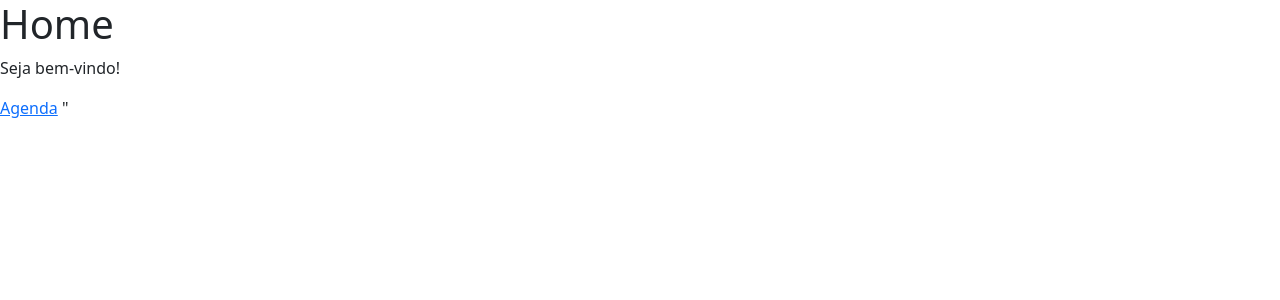
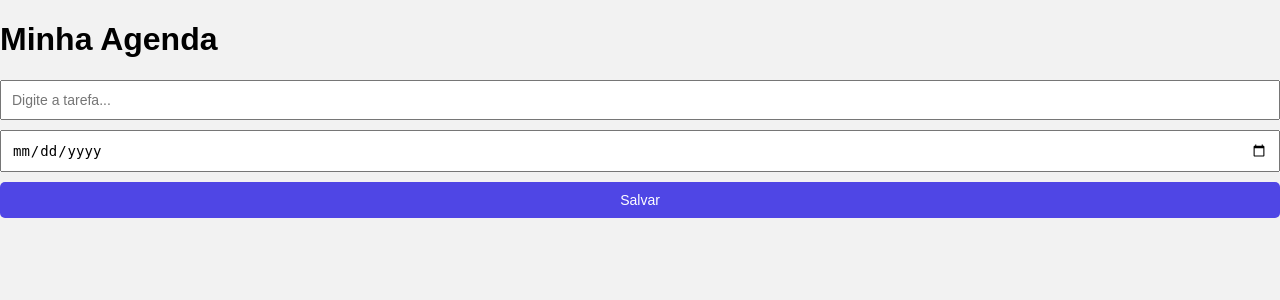
Before and after one commit to Brunaveloso7/agenda, a Flask app: page / in a window 1280 px wide. Shown: the top 300 px of the page. Run offline with Flask 3, Linux system fonts and the light colour scheme; data comes from the database, SQL or seed files in the repository; data that the repository does not hold is empty.

Commit message:
Finalização do projeto

```diff
--- a/app.py
+++ b/app.py
@@ -1,46 +1,74 @@
-from flask import Flask, redirect, render_template, request, url_for
+from flask import Flask, render_template, request, redirect, url_for, jsonify
 from models.tarefa import Tarefa
+from models.database import init_db
 
 app = Flask(__name__)
 
 
-@app.route('/')
-def home():
-    return render_template('home.html', titulo='Home')
-
-@app.route('/agenda', methods=['GET', 'POST'])
-def agenda():
-    tarefas = None
-
-    if request.method == 'POST':
-        titulo_tarefa = request.form['titulo_tarefa']
-        data_conclusao = request.form['data_conclusao']
-        tarefa = Tarefa(titulo_tarefa, data_conclusao)
-        tarefa.salvar_tarefa()
-
-    tarefas = Tarefa.obter_tarefas()
-    return render_template('agenda.html', titulo='Agenda', tarefas=tarefas)
-
-@app.route('/delete/<int:idTarefa>')
-def delete(idTarefa):
-    terefa = Tarefa.id(idTarefa)
-    terefa.excluir_tarefa()
-    #return render_template('agenda.html', titulo='Agenda', tarefas=tarefas)
-    return redirect(url_for('agenda'))
-
-@app.route('/Hello')
-def hello_world():
-    return 'Hello, World!'
+init_db()
 
 
-@app.route('/update/<int:idTarefa>', methods = ['GET', 'POST'])
+
+
+
+@app.route("/", methods=["GET", "POST"])
+def agenda():
+
+    if request.method == "POST":
+        titulo = request.form["titulo-tarefa"]
+        data = request.form["data-conclusao"]
+
+        nova_tarefa = Tarefa(titulo, data)
+        nova_tarefa.salvar_tarefa()
+
+        return redirect(url_for("agenda"))
+
+    lista = Tarefa.obter_tarefas()
+
+    return render_template(
+        "agenda.html", titulo="Agenda", tarefas=lista, tarefa_selecionada=None
+    )
+
+
+@app.route("/status/<int:idTarefa>", methods=["POST"])
+def status(idTarefa):
+
+    tarefa = Tarefa.id(idTarefa)
+    tarefa.alternar_status()
+    return jsonify(sucesso=True)
+
+
+@app.route("/delete/<int:idTarefa>")
+def delete(idTarefa):
+    tarefa = Tarefa.id(idTarefa)
+
+    if tarefa.concluida == 1:
+        return "<script>alert('Reabra a tarefa antes de excluir!'); " \
+        "window.location.href='/agenda';</script>"
+
+    tarefa.excluir_tarefa()
+    return redirect(url_for("agenda"))
+
+
+@app.route("/update/<int:idTarefa>", methods=["GET", "POST"])
 def update(idTarefa):
-    if request.method == 'POST':
-        titulo = request.form['titulo_tarefa']
-        data = request.form['data_conclusao']
-        tarefa = Tarefa(titulo, data, idTarefa)
-        tarefa.atualizar_tarefa()
-        return redirect(url_for('agenda'))
-    tarefas=Tarefa.obter_tarefas()
-    tarefa_selecionada = Tarefa.id(idTarefa)
-    return render_template('agenda.html', titulo=f'Editando a tarefa ID: {idTarefa}', tarefas=tarefas, tarefa_selecionada=tarefa_selecionada)
+
+    if request.method == "POST":
+        titulo = request.form["titulo-tarefa"]
+        data = request.form["data-conclusao"]
+
+        tarefa = Tarefa(titulo, data, id_tarefa=idTarefa)
+        tarefa.atualizar_tarefas()
+        return redirect(url_for("agenda"))
+
+    tarefa_edit = Tarefa.id(idTarefa)
+    lista = Tarefa.obter_tarefas()
+
+    return render_template(
+        "agenda.html", titulo="Editar", tarefa_selecionada=tarefa_edit,
+        tarefas=lista
+    )
+
+
+if __name__ == "__main__":
+    app.run(debug=True)
--- a/models/database.py
+++ b/models/database.py
@@ -6,45 +6,66 @@ import traceback
 import os
 
 load_dotenv()
+
 DB_PATH = os.getenv('DATABASE', './data/tarefas.sqlite3')
 
+
+
+def init_db(db_name: str = DB_PATH) -> None:
+
+    data_dir = os.path.join(os.getcwd(), "data")
+
+    if not os.path.exists(data_dir):
+        os.makedirs(data_dir, exist_ok=True)
+
+    with connect(db_name) as conn:
+        conn.execute("""
+            CREATE TABLE IF NOT EXISTS tarefas (
+                id INTEGER PRIMARY KEY AUTOINCREMENT,
+                titulo_tarefa TEXT NOT NULL,
+                data_conclusao TEXT,
+                concluida INTEGER DEFAULT 0,
+                data_hora_conclusao TEXT
+            );
+        """)
+
+
 class Database:
-    def __init__(self, db_name: str) -> None:
+    """
+    Classe que cuida da conexão com o banco SQLite
+    e executa comandos SQL.
+    """
+
+
+    def __init__(self, db_name: str = DB_PATH) -> None:
         self.connection: Connection = connect(db_name)
         self.cursor: Cursor = self.connection.cursor()
-        self.executar("""
-        CREATE TABLE IF NOT EXISTS tarefas (
-         id INTEGER PRIMARY KEY AUTOINCREMENT,
-         titulo_tarefa TEXT NOT NULL,
-         data_conclusao TEXT);
-        """)
 
-    """
-       Classe que gerencia conexões e operaçõesz com um banco de dados SQLite.
-       Utiliza o protocolo de gerenciamento de conetxto para garantir que a
-       conexão seja
 
-    """
 
     def executar(self, query: str, params: tuple = ()) -> Cursor:
         self.cursor.execute(query, params)
         self.connection.commit()
         return self.cursor
 
+
+
     def buscar_tudo(self, query: str, params: tuple = ()) -> list[Any]:
         self.cursor.execute(query, params)
         return self.cursor.fetchall()
 
+
+
+
     def close(self) -> None:
         self.connection.close()
 
-    # Métodos para o gerenciamento de contexto
 
-    # Método de entrada do contexto
     def __enter__(self) -> Self:
         return self
 
-    # Método de saída do contexto
+
+
     def __exit__(
         self,
         exc_type: Optional[Type[BaseException]],
@@ -52,26 +73,8 @@ class Database:
         tb: Optional[TracebackType],
     ) -> None:
         if exc_type is not None:
-            print("Exceção capiturar no contexto: ")
+            print("Exceção capturada no contexto:")
             print(f"Tipo: {exc_type.__name__}")
             print(f"Mensagem: {exc_value}")
-            print("Traceback completo:")
-            traceback.print_tb(tb)
 
         self.close()
-
-
-# Área de Testes
-# try:
-#     db = Database('./data/tarefas.sqlite3')
-#     db.executar('''
-#     CREATE TABLE IF NOT EXISTS tarefas (
-#         id INTEGER PRIMARY KEY AUTOINCREMENT,
-#         titulo_tarefa TEXT NOT NULL,
-#         data_conclusao TEXT);
-#     ''')
-#     db.executar(" INSERT INTO tarefas (titulo_tarefa, data_conclusao) VALUES (?, ?);", ("Estudar Python", "2026-01-29"))
-# except Exception as e:
-#     print(f"Erro ao criar tabela: {e}")
-# finally:
-#     db.close()
--- a/templates/agenda.html
+++ b/templates/agenda.html
@@ -1,57 +1,70 @@
 {% extends "base.html" %}
 
 {% block content %}
+<div class="container-principal">
+    <h1 class="titulo">Minha Agenda</h1>
 
-<h2 class="bemvindo">Seja bem-vindo 💙</h2>
-
-<div class="agenda">
     <form method="POST">
-        <div class="mb-3">
-    <label for="Adicinar" class="form-label">Titulo da Tarefa</label>
-    <input type="tarefa" class="form-control" name="titulo-tarefa" aria-describedby="ajudaNomeTarefa" required>
-    <div id="ajudaNomeTarefa" class="form-text">Use um nome da tarefa que seja descritivo.</div>
-        </div>
-
-  <div class="mb-3">
-       <label for="data-conclusao" class="form-label">Data de conclusão</label>
-       <input type="date" class="form-control" name = "data-conclusao" id="data-conclusao">
-    </div>
-
-    <button type="submit" class="btn btn-primary">Adicionar</button>
-
-        <input type="text"
-               name="titulo_tarefa"
-               id="titulo_tarefa"
-               placeholder="Título da tarefa"
+        <input type="text" name="titulo-tarefa" class="input-bonito"
+               placeholder="Digite a tarefa..."
+               value="{% if tarefa_selecionada %}{{ tarefa_selecionada.titulo_tarefa }}{% endif %}"
                required>
 
-        <input type="date"
-               name="data_conclusao"
-               id="data_conclusao">
+        <input type="date" name="data-conclusao" class="input-bonito"
+               value="{% if tarefa_selecionada %}{{ tarefa_selecionada.data_conclusao }}{% endif %}"
+               required>
 
-        <button type="submit">Adicionar</button>
+        <button type="submit" class="btn-adicionar">
+            {% if tarefa_selecionada %}Atualizar{% else %}Salvar{% endif %}
+        </button>
+
+        {% if tarefa_selecionada %}
+            <a href="{{ url_for('agenda') }}"
+               style="display:block; text-align:center; margin-top:10px; color:#ff4d6d;">
+               Cancelar
+            </a>
+        {% endif %}
     </form>
-        <p class="tarefa">
-            {{ tarefa.titulo_tarefa }} - {{ tarefa.data_conclusao }}
-        </p>
 
+    <div style="margin-top:20px;">
+        {% for tarefa in tarefas %}
+        <div class="item-tarefa">
+            <div>
+                <span class="{% if tarefa.concluida == 1 %}concluida-texto{% endif %}">
+                    <strong>{{ tarefa.titulo_tarefa }}</strong>
+                </span>
+                <br>
+
+                <small style="color:#999;">
+                    {% if tarefa.concluida == 1 %}
+                        ✔️ {{ tarefa.data_hora_conclusao }}
+                    {% else %}
+                        📅 Prazo: {{ tarefa.data_conclusao }}
+                    {% endif %}
+                </small>
+            </div>
+
+            <div>
+                <button onclick="mudarStatus('{{ tarefa.id_tarefa }}')"
+                        class="btn-status {% if tarefa.concluida == 1 %}cor-reabrir{% else %}cor-concluir{% endif %}">
+                    {% if tarefa.concluida == 1 %}Reabrir{% else %}Concluir{% endif %}
+                </button>
+
+                <a href="{{ url_for('update', idTarefa=tarefa.id_tarefa) }}"
+                   style="text-decoration:none;">✏️</a>
+
+                <a href="{{ url_for('delete', idTarefa=tarefa.id_tarefa) }}"
+                   style="text-decoration:none;">🗑️</a>
+            </div>
+        </div>
+        {% endfor %}
+    </div>
 </div>
-
+<script>
+function mudarStatus(id) {
+    fetch("/status/" + id, {
+        method: "POST"
+    }).then(() => window.location.reload());
+}
+</script>
 {% endblock %}
-
-
-
-<!-- Metódos HTTP:
-GET -> "pega" (recupera/obtém) as informações
-POST -> "envia" (cadastra/inclui/adiciona) as informações
-UPDATE-> "atualiza" as informações
-DELETE -> "apaga" as informações (DELETE)
-CRUD -> Create, Read, Update, Delete
--->
-
-<!-- Códigos de retorno:
- 2xx - Sucesso
- 3xx - Sucesso, mas redirecionando
- 4xx - Não encontrado (falha na REQUISIÇÃO)
- 5xx - Erro do servidor (falha na RESPOSTA)
--->
--- a/templates/base.html
+++ b/templates/base.html
@@ -2,19 +2,14 @@
 <html lang="pt-br">
 <head>
     <meta charset="UTF-8">
-    <meta name="viewport" content="width=device-width, initial-scale=1.0">
     <title>{{ titulo }}</title>
-    <link rel="stylesheet" href="{{ url_for('static',
-    filename='style.css') }}">
-    <link href="https://cdn.jsdelivr.net/npm/bootstrap@5.3.8/dist/css/bootstrap.min.css"
-    rel="stylesheet" integrity="sha384-sRIl4kxILFvY47J16cr9ZwB07vP4J8+LH7qKQnuqkuIAvNWLzeN8tE5YBujZqJLB"
-    crossorigin="anonymous">
+    <link rel="stylesheet" href="{{ url_for('static', filename='style.css') }}">
+    <link rel="icon" type="image/x-icon" href="{{url_for
+        ('static',filename='agenda.png')}}">
 </head>
 <body>
-    <h1>{{ titulo }}</h1>
-    {% block content %}{% endblock %}
-    <script src ="https://cdn.jsdelivr.net/npm/bootstrap@5.3.8/dist/css/bootstrap.min.css"
-    rel="stylesheet" integrity="sha384-sRIl4kxILFvY47J16cr9ZwB07vP4J8+LH7qKQnuqkuIAvNWLzeN8tE5YBujZqJLB"
-    crossorigin="anonymous"></script>"
+    <div class="container">
+        {% block content %}{% endblock %}
+    </div>
 </body>
 </html>
--- a/templates/home.html
+++ /dev/null
@@ -1,6 +0,0 @@
-{% extends "base.html" %}
-
-{% block content %}
-    <p>Seja bem-vindo!</p>
-    <a href="/agenda">Agenda</a>
-{% endblock %}
--- a/teste.py
+++ b/teste.py
@@ -1,6 +1,6 @@
 from models.database import Database
 
-# Teste do gerenciador de contexto
+
 with Database('./data/tarefas.sqlite3') as db:
     db.executar(
         'INSERT INTO tarefas (titulo_tarefa, data_conclusao) VALUES (?, ?);',
```
Also changed, not shown: models/tarefa.py (+95 -31 lines), requirements.txt (+10 -0 lines), README.md (added), 1 other file.
